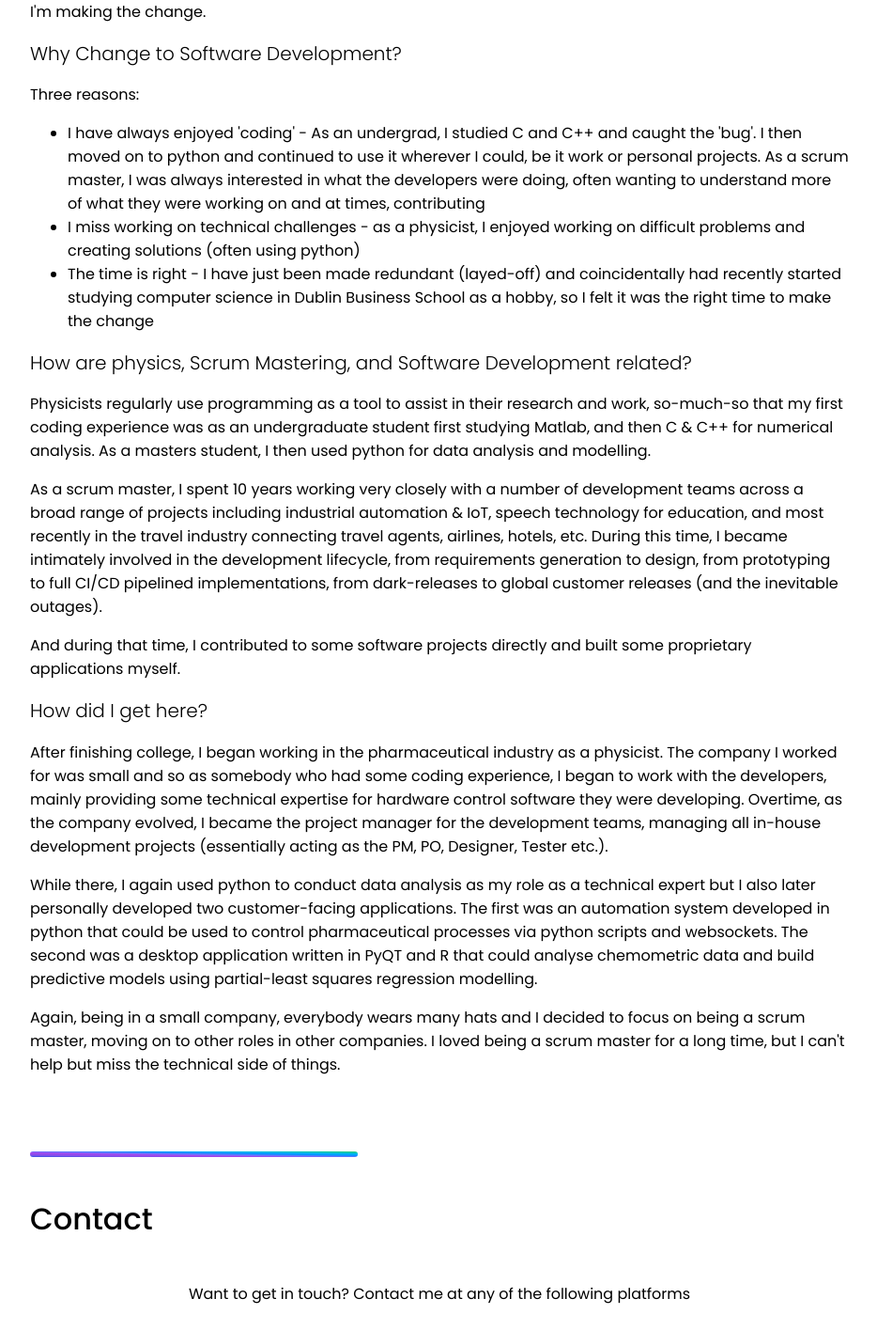
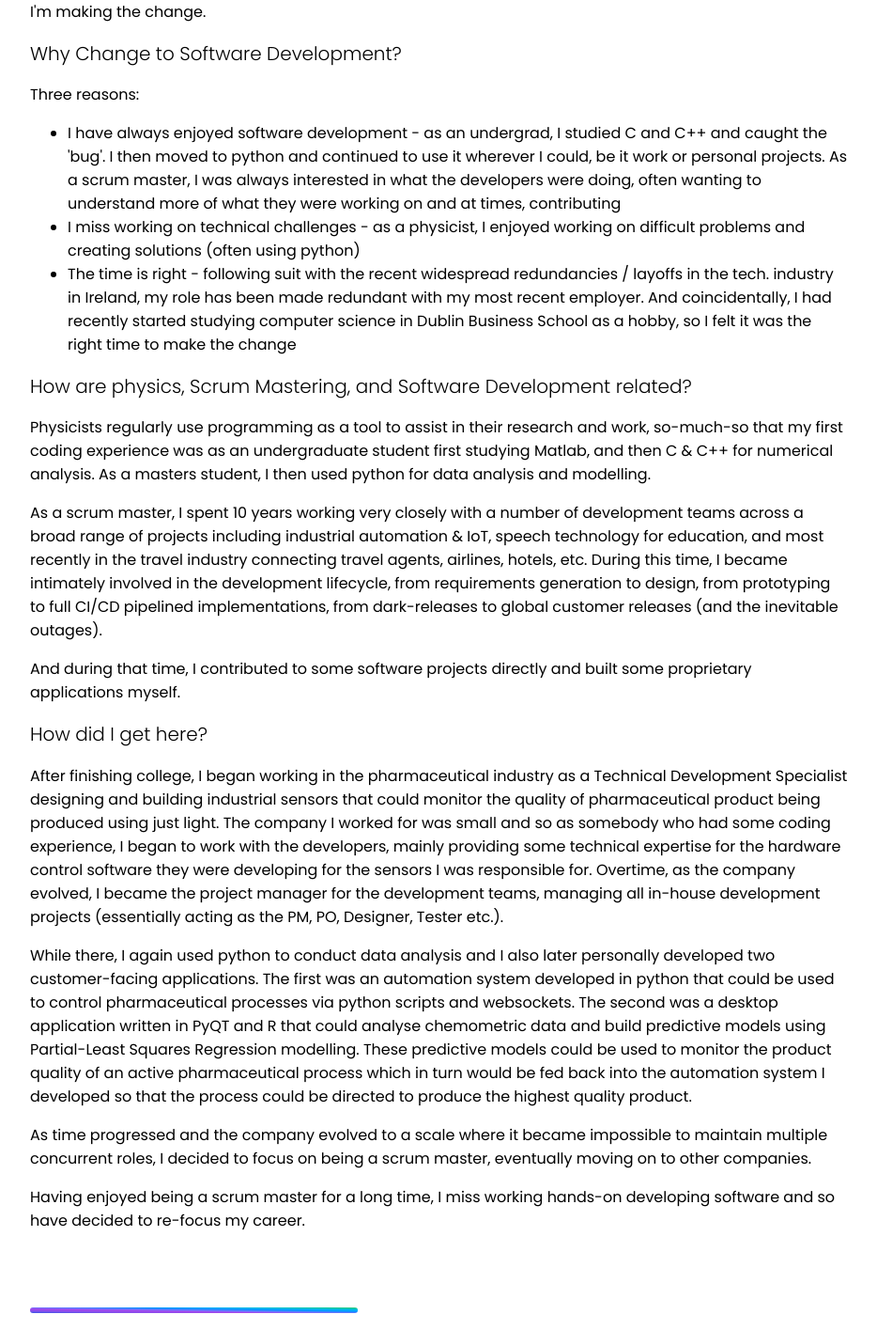
Before and after one commit to davebyrne222/davebyrne222.github.io, a React (Create React App) app: page / in a window 1280 px wide. Shown: the part 2467-3882 px from the top of the page at 94% size, without its empty margins (172-1106 px from the left). Built offline with nearby package versions, Linux system fonts and the light colour scheme; some icons are missing.

Commit message:
updated about

```diff
--- a/src/components/body/about/index.js
+++ b/src/components/body/about/index.js
@@ -19,12 +19,12 @@ function About() {
         Three reasons:
         <ul>
           <li>
-            I have always enjoyed 'coding' - As an undergrad, I studied C and
-            C++ and caught the 'bug'. I then moved on to python and continued to
-            use it wherever I could, be it work or personal projects. As a scrum
-            master, I was always interested in what the developers were doing,
-            often wanting to understand more of what they were working on and at
-            times, contributing
+            I have always enjoyed software development - as an undergrad, I
+            studied C and C++ and caught the 'bug'. I then moved to python and
+            continued to use it wherever I could, be it work or personal
+            projects. As a scrum master, I was always interested in what the
+            developers were doing, often wanting to understand more of what they
+            were working on and at times, contributing
           </li>
           <li>
             I miss working on technical challenges - as a physicist, I enjoyed
@@ -32,8 +32,10 @@ function About() {
             python)
           </li>
           <li>
-            The time is right - I have just been made redundant (layed-off) and
-            coincidentally had recently started studying computer science in
+            The time is right - following suit with the recent widespread
+            redundancies / layoffs in the tech. industry in Ireland, my role has
+            been made redundant with my most recent employer. And
+            coincidentally, I had recently started studying computer science in
             Dublin Business School as a hobby, so I felt it was the right time
             to make the change
           </li>
@@ -65,41 +67,39 @@ function About() {
         and built some proprietary applications myself.
       </p>
 
-      {/* <h2 className="section-header">"So your a seasoned developer"</h2>
-      <p>
-        Not at all. I can read code and understand complex implementations but
-        to date, I have only developed 'simple' applications. Additionally, as I
-        am largely self-taught, I suspect I have some learning to do when it
-        comes to best-practices. That being said, I am not starting from scratch
-        even though it may seem that way on paper.
-      </p> */}
-
       <h2 className="section-header">How did I get here?</h2>
       <p>
         After finishing college, I began working in the pharmaceutical industry
-        as a physicist. The company I worked for was small and so as somebody
-        who had some coding experience, I began to work with the developers,
-        mainly providing some technical expertise for hardware control software
-        they were developing. Overtime, as the company evolved, I became the
-        project manager for the development teams, managing all in-house
-        development projects (essentially acting as the PM, PO, Designer, Tester
-        etc.).
+        as a Technical Development Specialist designing and building industrial
+        sensors that could monitor the quality of pharmaceutical product being
+        produced using just light. The company I worked for was small and so as
+        somebody who had some coding experience, I began to work with the
+        developers, mainly providing some technical expertise for the hardware
+        control software they were developing for the sensors I was responsible
+        for. Overtime, as the company evolved, I became the project manager for
+        the development teams, managing all in-house development projects
+        (essentially acting as the PM, PO, Designer, Tester etc.).
       </p>
       <p>
-        While there, I again used python to conduct data analysis as my role as
-        a technical expert but I also later personally developed two
-        customer-facing applications. The first was an automation system
-        developed in python that could be used to control pharmaceutical
-        processes via python scripts and websockets. The second was a desktop
-        application written in PyQT and R that could analyse chemometric data
-        and build predictive models using partial-least squares regression
-        modelling.
+        While there, I again used python to conduct data analysis and I also
+        later personally developed two customer-facing applications. The first
+        was an automation system developed in python that could be used to
+        control pharmaceutical processes via python scripts and websockets. The
+        second was a desktop application written in PyQT and R that could
+        analyse chemometric data and build predictive models using Partial-Least
+        Squares Regression modelling. These predictive models could be used to
+        monitor the product quality of an active pharmaceutical process which in
+        turn would be fed back into the automation system I developed so that
+        the process could be directed to produce the highest quality product.
       </p>
       <p>
-        Again, being in a small company, everybody wears many hats and I decided
-        to focus on being a scrum master, moving on to other roles in other
-        companies. I loved being a scrum master for a long time, but I can't
-        help but miss the technical side of things.
+        As time progressed and the company evolved to a scale where it became
+        impossible to maintain multiple concurrent roles, I decided to focus on
+        being a scrum master, eventually moving on to other companies.
+      </p>
+      <p>
+        Having enjoyed being a scrum master for a long time, I miss working
+        hands-on developing software and so have decided to re-focus my career.
       </p>
     </div>
   );
```
Also changed, not shown: 2 other files (tests, documents, lock files or other folders).
